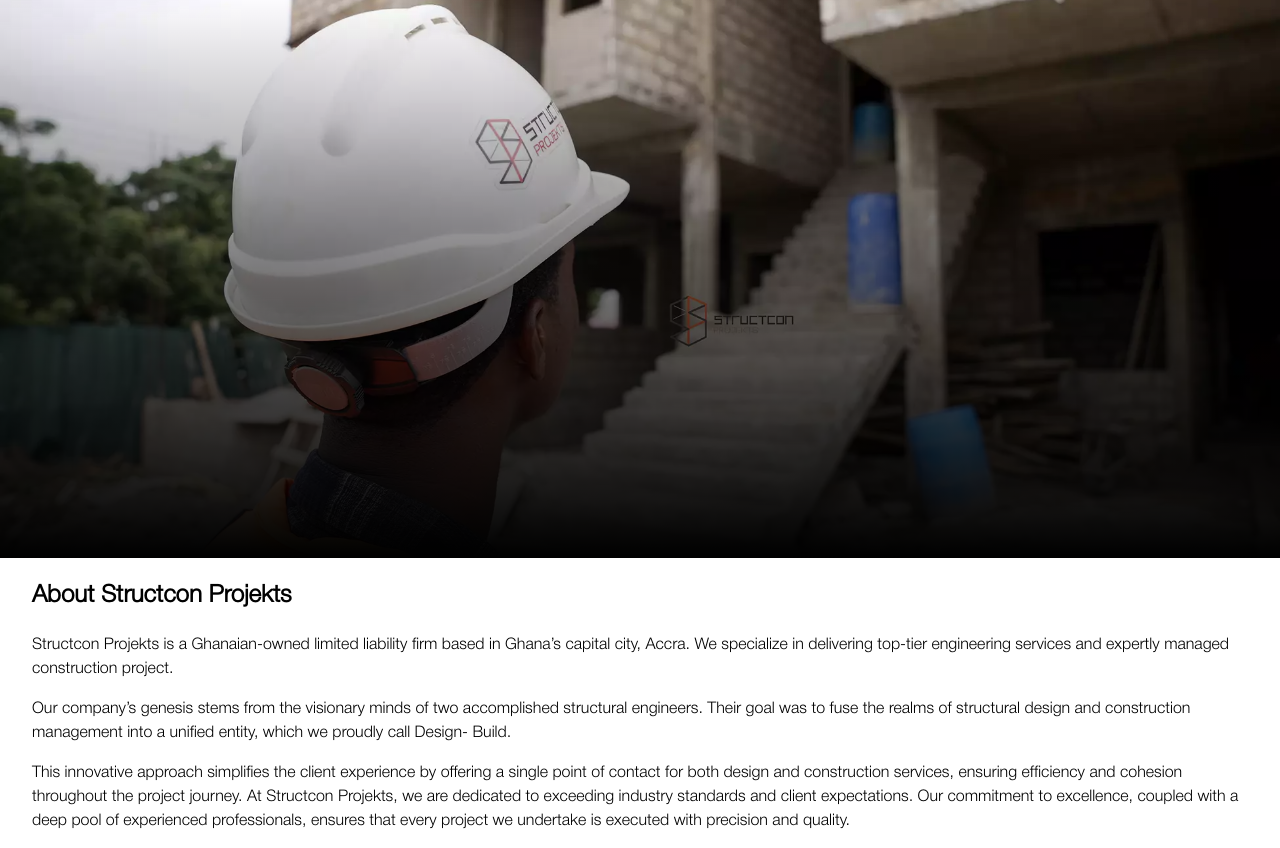
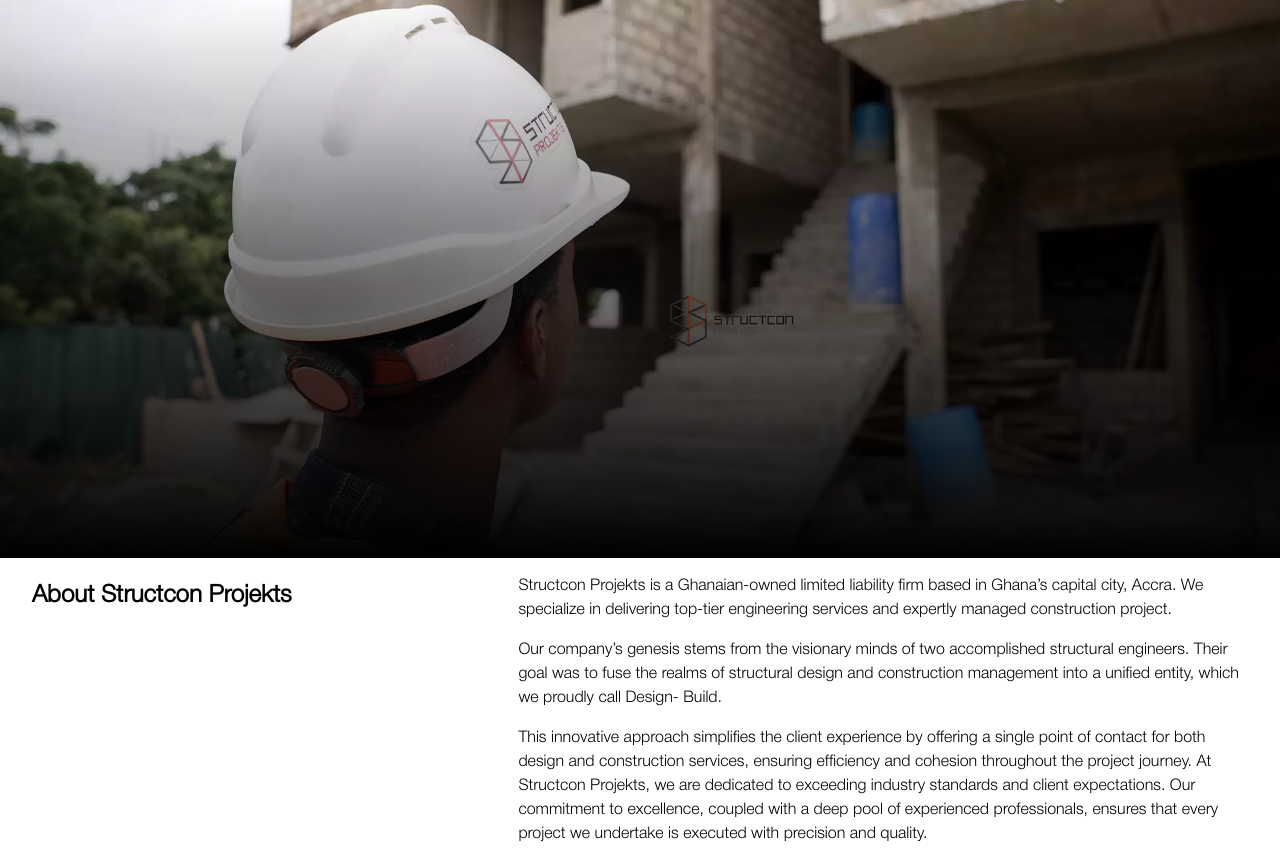
Before and after one commit to nightfire-studios/Structcon-Projekts, a website built with Vite: page about.html in a window 1280 px wide. Shown: the part 85-933 px from the top of the page. Built offline with nearby package versions, Linux system fonts and the light colour scheme.

Commit message:
about chnages

```diff
--- a/about.html
+++ b/about.html
@@ -54,6 +54,8 @@
                             At Structcon Projekts, we are dedicated to exceeding industry standards and client expectations. Our commitment to excellence, coupled with a deep pool of experienced professionals, ensures that every project we undertake is executed with precision and quality.</p>
                     </div>
                 </div>
+
+                <div class="mid_content"></div>
              </div>
 
         <!-- lead peronnel begis here... -->
--- a/css/about.scss
+++ b/css/about.scss
@@ -56,7 +56,17 @@ $helevetica-bold:Helvetica-bold;
         margin: 0 auto;
 
         .intro_content{
+            display: flex;
 
+            .flex{
+                &:nth-child(1){
+                    width: 40%;
+                }
+
+                &:nth-child(2){
+                    width: 60%;
+                }
+            }
         }
     }
 }
```
